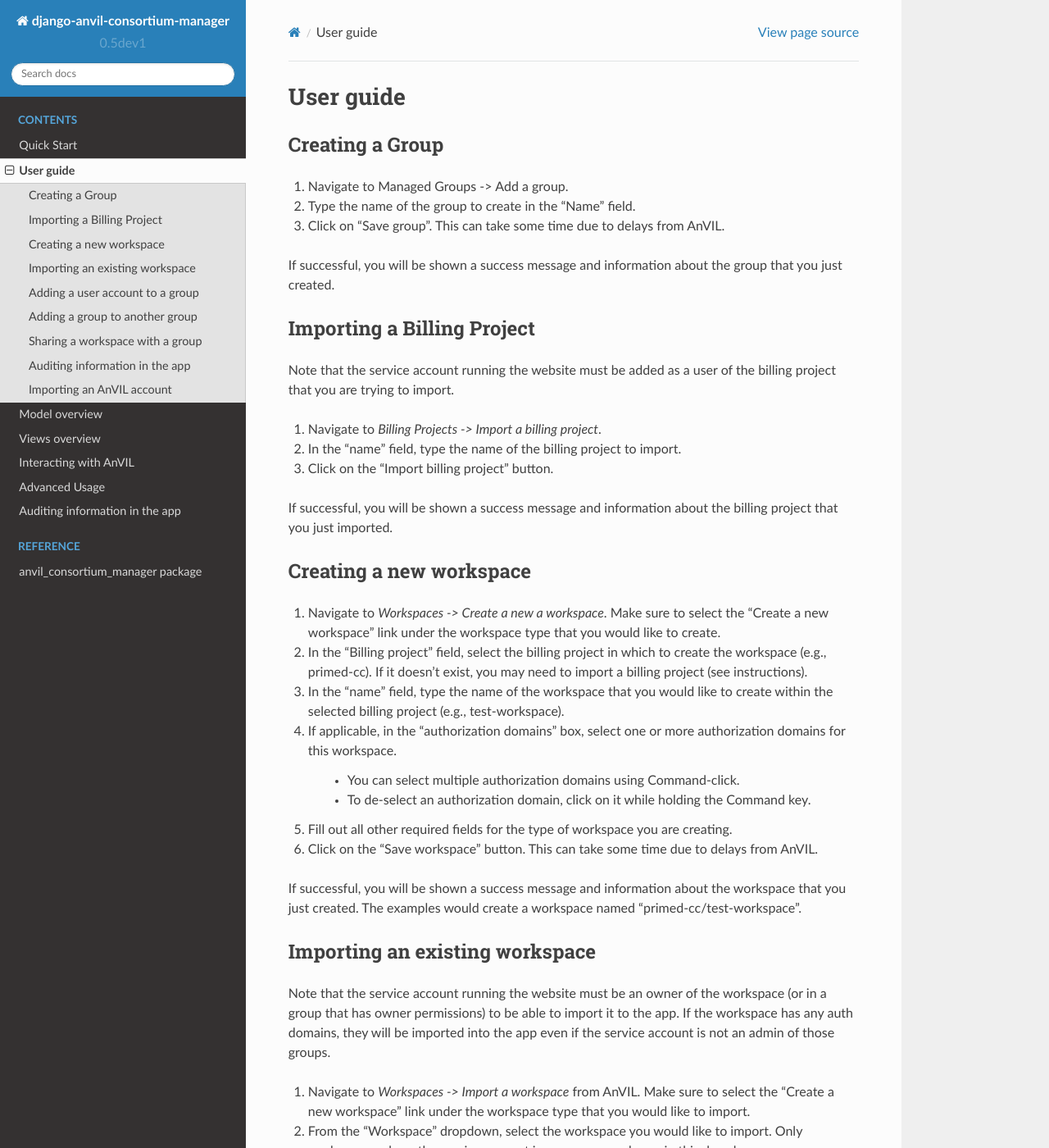
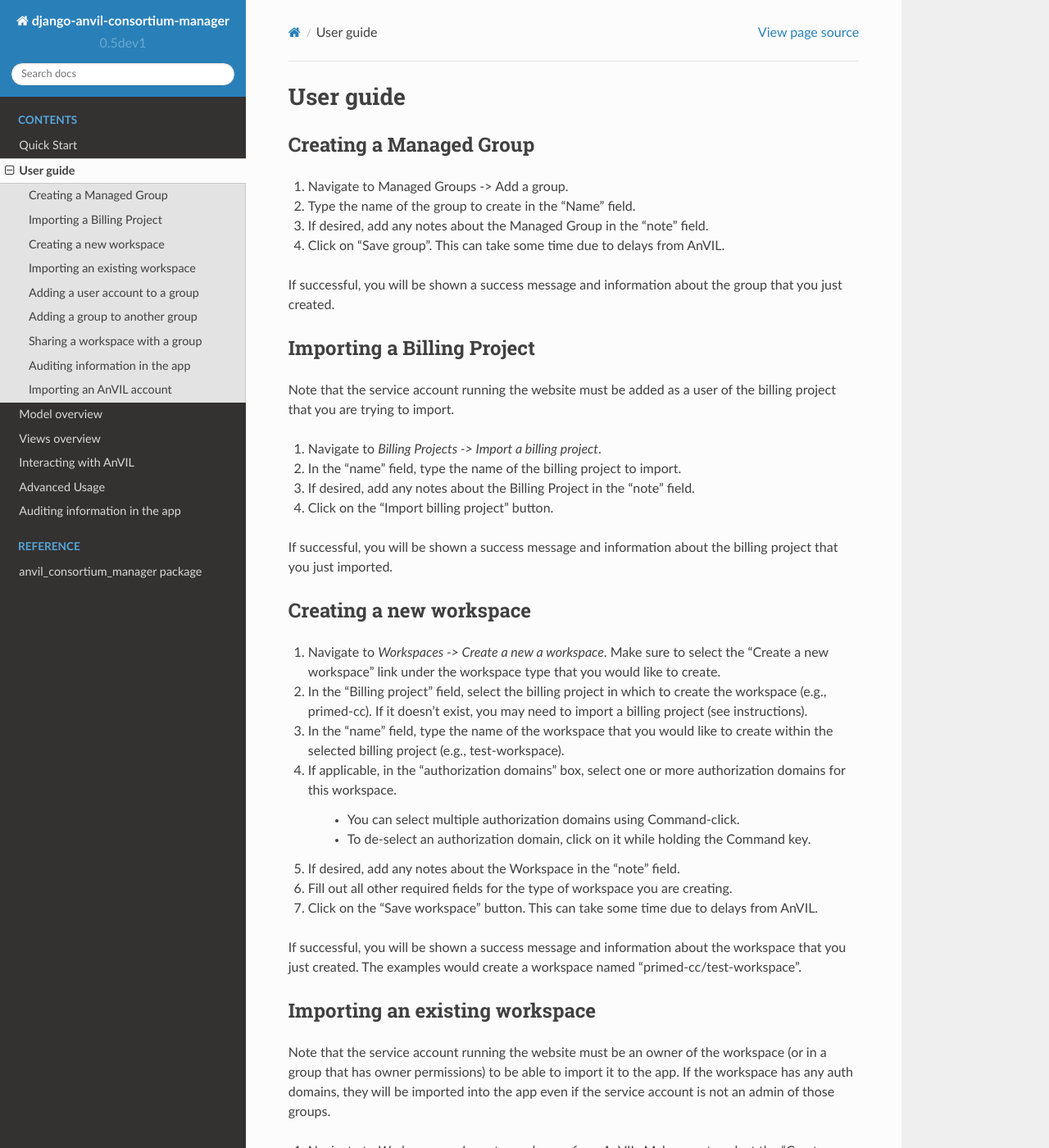
Before and after one commit to UW-GAC/django-anvil-consortium-manager, a Sphinx documentation site: the page built from docs/user_guide.rst, in a window 1280 px wide and 1400 px high. Shown: the whole window at 82% size. Built offline with Sphinx 7.4.7 and the Read the Docs theme 2.0.0, drawn with Linux system fonts in a browser that asks for light colours; some of the changed text lies outside the part shown.

Commit message:
Add information about note field to user guide

```diff
--- a/docs/user_guide.rst
+++ b/docs/user_guide.rst
@@ -4,14 +4,16 @@ User guide
 ==========
 
 
-Creating a Group
+Creating a Managed Group
 ----------------
 
 1. Navigate to Managed Groups -> Add a group.
 
 2. Type the name of the group to create in the "Name" field.
 
-3. Click on "Save group". This can take some time due to delays from AnVIL.
+3. If desired, add any notes about the Managed Group in the "note" field.
+
+4. Click on "Save group". This can take some time due to delays from AnVIL.
 
 If successful, you will be shown a success message and information about the group that you just created.
 
@@ -25,7 +27,9 @@ Note that the service account running the website must be added as a user of the
 
 2. In the "name" field, type the name of the billing project to import.
 
-3. Click on the "Import billing project" button.
+3. If desired, add any notes about the Billing Project in the "note" field.
+
+4. Click on the "Import billing project" button.
 
 If successful, you will be shown a success message and information about the billing project that you just imported.
 
@@ -43,9 +47,11 @@ Creating a new workspace
     * You can select multiple authorization domains using Command-click.
     * To de-select an authorization domain, click on it while holding the Command key.
 
-5. Fill out all other required fields for the type of workspace you are creating.
+5. If desired, add any notes about the Workspace in the "note" field.
 
-6. Click on the "Save workspace" button. This can take some time due to delays from AnVIL.
+6. Fill out all other required fields for the type of workspace you are creating.
+
+7. Click on the "Save workspace" button. This can take some time due to delays from AnVIL.
 
 If successful, you will be shown a success message and information about the workspace that you just created. The examples would create a workspace named "primed-cc/test-workspace".
 
@@ -61,7 +67,9 @@ If the workspace has any auth domains, they will be imported into the app even i
 
 3. Fill out all other required fields for this workspace type.
 
-4. Click on the "Import workspace" button. This can take some time due to delays from AnVIL.
+4. If desired, add any notes about the Workspace in the "note" field.
+
+5. Click on the "Import workspace" button. This can take some time due to delays from AnVIL.
 
 If successful, you will be shown a success message and information about the workspace that you just imported.
 
@@ -148,7 +156,13 @@ For those two cases, follow these steps.
 Note that the account must already exist on AnVIL to be able to import it.
 
 1. Navigate to `Accounts -> Import an Account`.
+
 2. Type the email of the account in the "email" field.
+
 3. If the account that you are importing is a service account instead of a user account, check the "I service account" box.
-4. Click on "Save account". This can take some time due to delays from AnVIL.
-5. If successful, you will be shown a message and information about the account that you just imported. Otherwise, you will be shown an error message at the top of the page.
+
+4. If desired, add any notes about the Account in the "note" field.
+
+5. Click on "Save account". This can take some time due to delays from AnVIL.
+
+If successful, you will be shown a message and information about the account that you just imported. Otherwise, you will be shown an error message at the top of the page.
```
